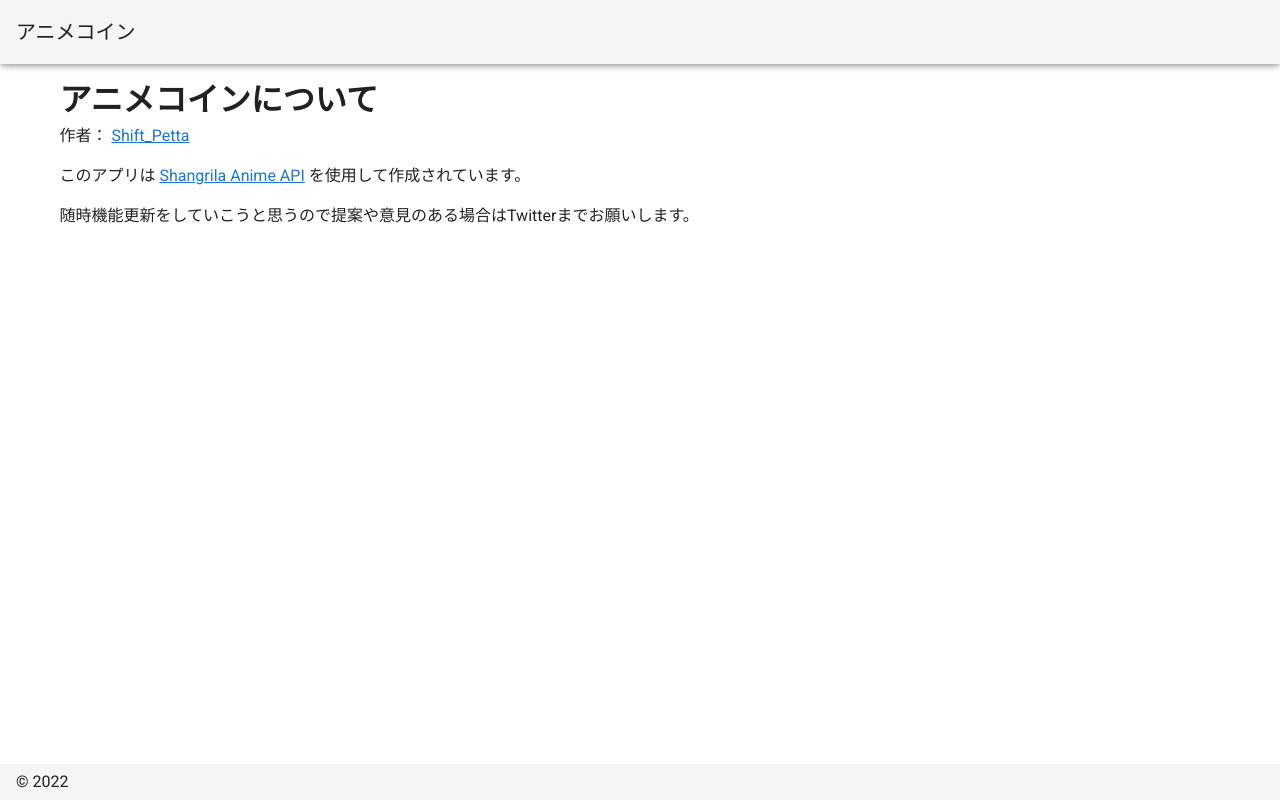
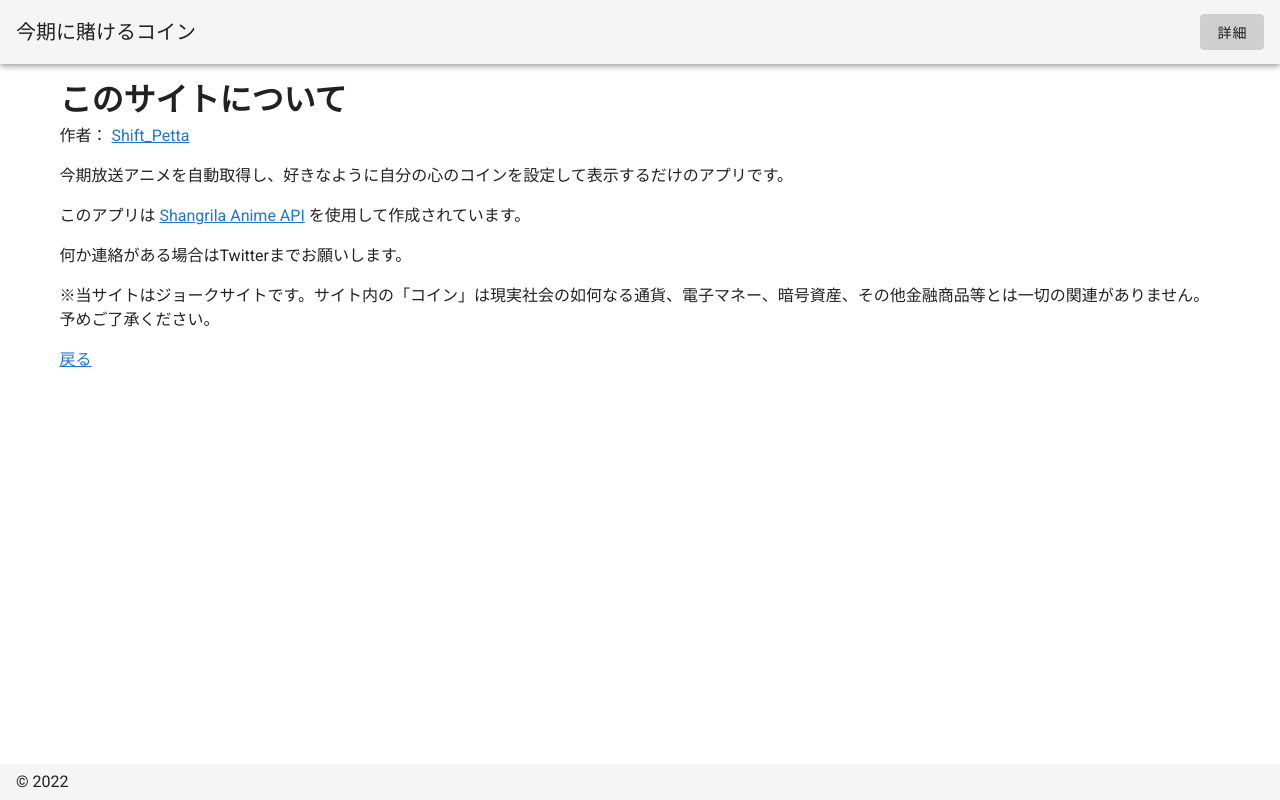
Before and after one commit to Naoki08/Anime-Coin, a Nuxt app: page /about in a window 1280 px wide. Built offline with nearby package versions, Linux system fonts and the light colour scheme.

Commit message:
レイアウトにボタンを追加

```diff
--- a/layouts/default.vue
+++ b/layouts/default.vue
@@ -6,6 +6,7 @@
     >
       <v-toolbar-title v-text="title" />
       <v-spacer />
+      <v-btn href nuxt text to="/about">詳細</v-btn>
     </v-app-bar>
     <v-main>
       <v-container>
@@ -22,7 +23,7 @@
 export default {
   data () {
     return {
-      title: 'アニメコイン'
+      title: '今期に賭けるコイン'
     }
   }
 }
--- a/nuxt.config.js
+++ b/nuxt.config.js
@@ -3,8 +3,8 @@ import colors from 'vuetify/es5/util/colors'
 export default {
   // Global page headers: https://go.nuxtjs.dev/config-head
   head: {
-    titleTemplate: 'anime-coin',
-    title: 'anime-coin',
+    titleTemplate: 'this-session-anime',
+    title: 'this-session-anime',
     htmlAttrs: {
       lang: 'ja'
     },
@@ -13,9 +13,9 @@ export default {
       { name: 'viewport', content: 'width=device-width, initial-scale=1' },
       { hid: 'description', name: 'description', content: '' },
       { name: 'format-detection', content: 'telephone=no' },
-      { hid: 'og:site_name', property: 'og:site_name', content: 'アニメコイン' },
+      { hid: 'og:site_name', property: 'og:site_name', content: '今期に賭けるコイン' },
       { hid: 'og:type', property: 'og:type', content: 'website' },
-      { hid: 'og:title', property: 'og:title', content: 'アニメコイン' },
+      { hid: 'og:title', property: 'og:title', content: '今期に賭けるコイン' },
       { hid: 'og:image', property: 'og:image', content: '/s/coin_b.jpg' },
       { hid: 'og:description', property: 'og:description', content: '†魂を賭けられないやつに勝ちは無い†' },
       { name: 'twitter:card', content: 'summary_large_image'},
--- a/pages/about.vue
+++ b/pages/about.vue
@@ -1,6 +1,6 @@
 <template>
   <div>
-    <h1>アニメコインについて</h1>
+    <h1>このサイトについて</h1>
     <p>
       作者：
       <a
@@ -10,6 +10,7 @@
         Shift_Petta
       </a>
     </p>
+    <p>今期放送アニメを自動取得し、好きなように自分の心のコインを設定して表示するだけのアプリです。</p>
     <p>
       このアプリは
       <a
@@ -18,7 +19,11 @@
       >Shangrila Anime API</a> を使用して作成されています。
     </p>
     <p>
-      随時機能更新をしていこうと思うので提案や意見のある場合はTwitterまでお願いします。
+      何か連絡がある場合はTwitterまでお願いします。
     </p>
+    <p>
+      ※当サイトはジョークサイトです。サイト内の「コイン」は現実社会の如何なる通貨、電子マネー、暗号資産、その他金融商品等とは一切の関連がありません。予めご了承ください。
+    </p>
+    <a href="/">戻る</a>
   </div>
 </template>
--- a/pages/index.vue
+++ b/pages/index.vue
@@ -1,7 +1,6 @@
 <template>
 <div>
   <h1 v-if="!isResult">{{ year }}年{{ cours[cour] }}放送のアニメ一覧</h1>
-  <h1 v-else>今期のアニメコイン</h1>
   <v-btn
     rounded
     outlined
@@ -20,7 +19,7 @@
     class="mb-3"
     v-else
   >
-    アニメコインを賭け直す
+    コインを賭け直す
   </v-btn>
   <v-container>
     <v-row v-if="!isResult">
@@ -52,7 +51,7 @@
     class="mb-3"
     v-else
   >
-    アニメコインを賭け直す
+    コインを賭け直す
   </v-btn>
 </div>
 </template>
@@ -96,7 +95,7 @@ export default Vue.extend({
         }
       })
       if(this.res.length === 0) {
-        window.alert("アニメコインを賭けて下さい");
+        window.alert("コインを賭けて下さい");
         return;
       }
       else if(this.res.length > 10) {
```
